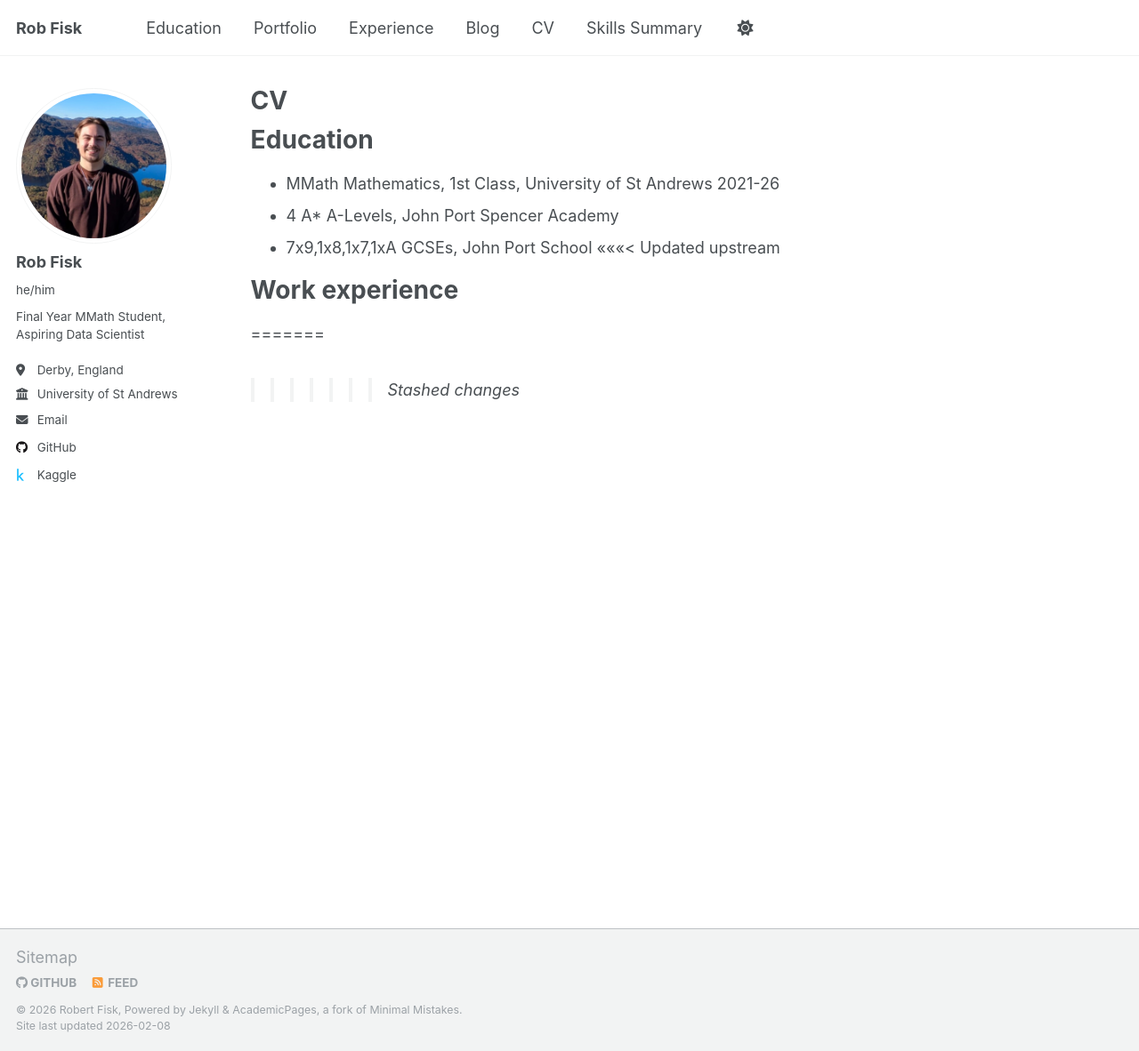
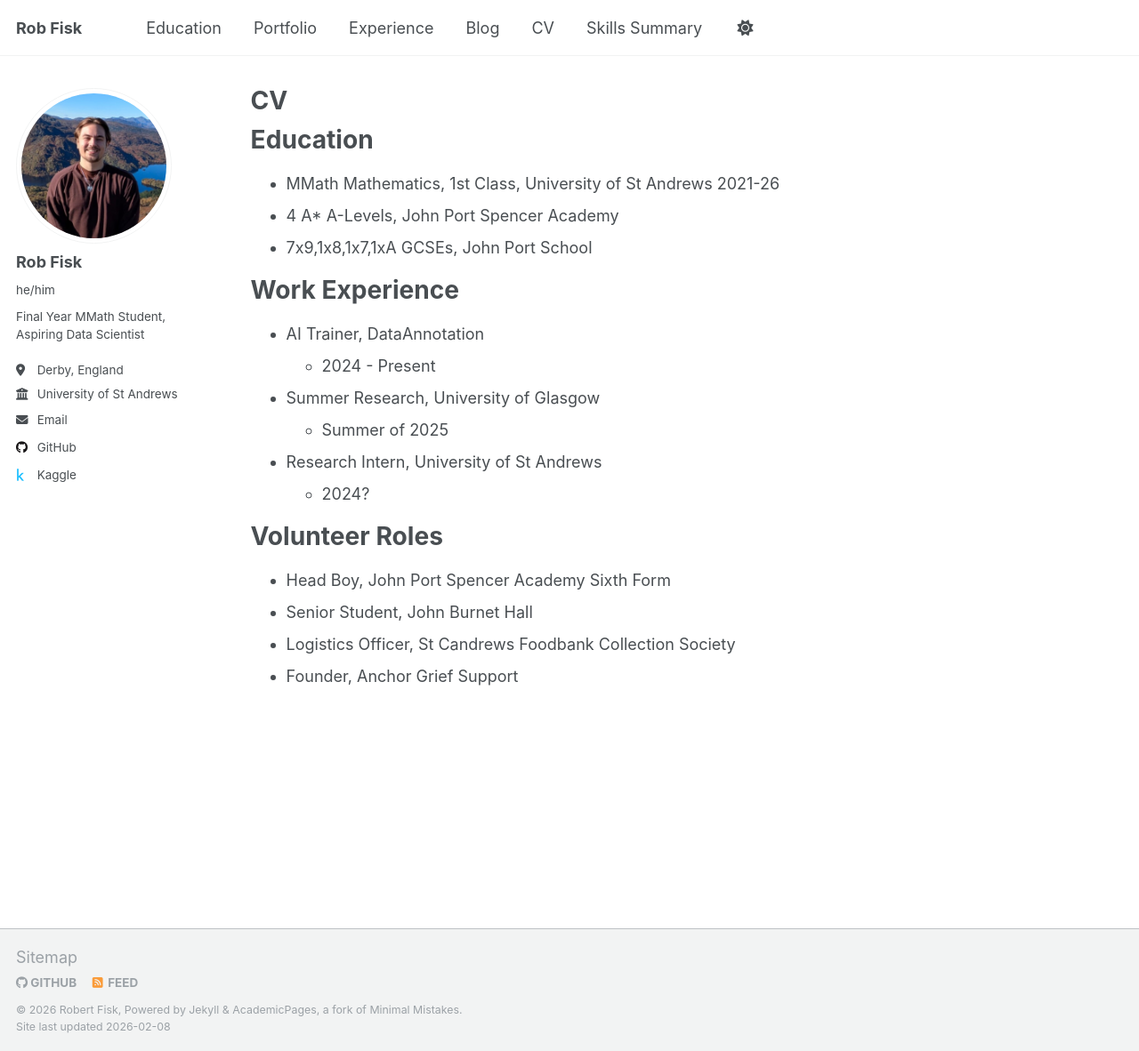
Before and after one commit to RobFisk/robfisk.github.io, a Jekyll site: the page built from _pages/cv.md, in a window 1280 px wide and 1182 px high. Shown: the whole window at 89% size. Built offline with Jekyll 4.4.1, drawn with Linux system fonts in a browser that asks for light colours; a script that is not in the unit is left out.

```diff
--- a/_pages/cv.md
+++ b/_pages/cv.md
@@ -14,10 +14,19 @@ Education
 * MMath Mathematics, 1st Class, University of St Andrews 2021-26
 * 4 A* A-Levels, John Port Spencer Academy
 * 7x9,1x8,1x7,1xA GCSEs, John Port School
-<<<<<<< Updated upstream
 
-Work experience
+Work Experience
 ======
+* AI Trainer, DataAnnotation
+  * 2024 - Present
+* Summer Research, University of Glasgow
+  * Summer of 2025
+* Research Intern, University of St Andrews
+  * 2024?
 
-=======
->>>>>>> Stashed changes
+Volunteer Roles
+======
+* Head Boy, John Port Spencer Academy Sixth Form
+* Senior Student, John Burnet Hall
+* Logistics Officer, St Candrews Foodbank Collection Society
+* Founder, Anchor Grief Support
```
Also changed, not shown: _pages/skills.md (added, +15 -0 lines), _portfolio/Solar-LSTM.md (added, +11 -0 lines).
